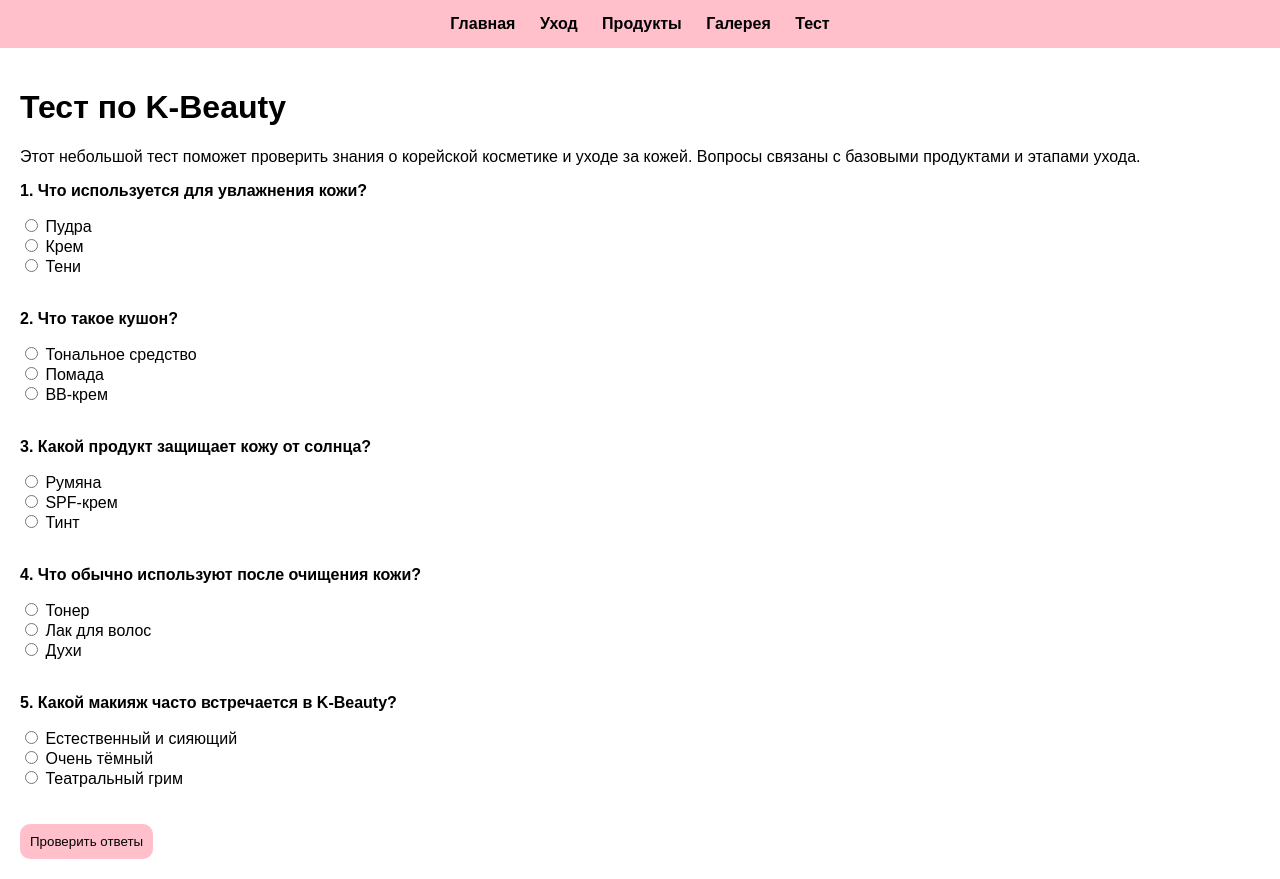
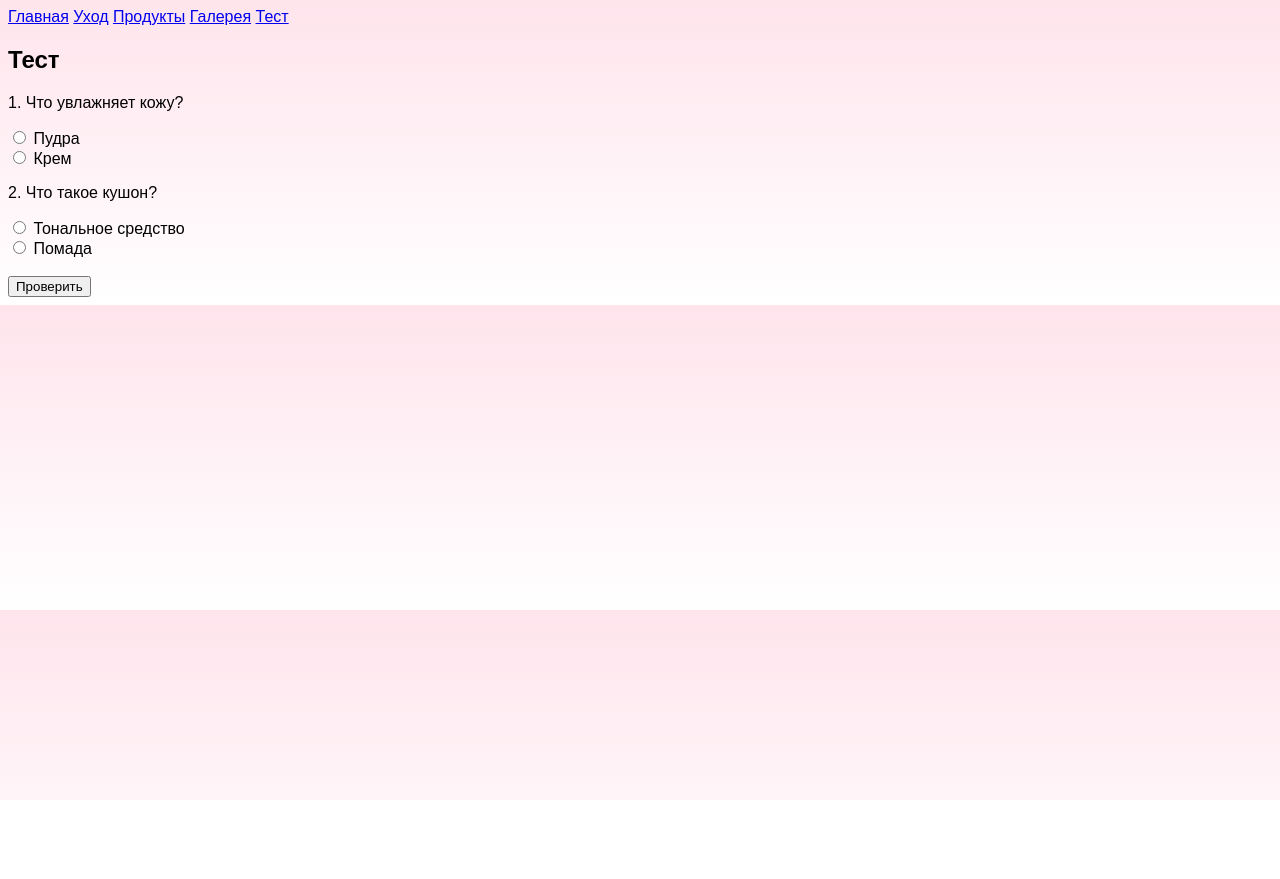
Before and after one commit to scwikoo/project, a plain HTML site: page quiz.html in a window 1280 px wide. After the commit the page ends 800 px from the top, so only its background shows below. Drawn offline with Linux system fonts and the light colour scheme.

Commit message:
Update quiz.html

```diff
--- a/quiz.html
+++ b/quiz.html
@@ -5,43 +5,9 @@
 <title>Тест</title>
 
 <style>
-
 body {
-  background: linear-gradient ( tobottom, #ffe4ec, #ffffff);
+  background: linear-gradient(to bottom, #ffe4ec, #fff);
   font-family: Arial;
-  margin: 0;
-}
-
-/* меню */
-nav {
-  background-color: #ffc0cb;
-  padding: 15px;
-  text-align: center;
-}
-
-nav a {
-  margin: 10px;
-  text-decoration: none;
-  color: black;
-  font-weight: bold;
-}
-
-nav a:hover {
-  color: white;
-}
-
-/* текст */
-.container {
-  padding: 20px;
-}
-
-/* кнопка */
-button {
-  padding: 10px;
-  background-color: #ffc0cb;
-  border: none;
-  border-radius: 10px;
-  cursor: pointer;
 }
 
 /* результат */
@@ -53,13 +19,11 @@ button {
   border-radius: 10px;
 }
 
-/* правильный результат */
 .correct {
   background-color: #c8f7c5;
   animation: fade 0.5s;
 }
 
-/* неправильный результат */
 .wrong {
   background-color: #f7c5c5;
   animation: shake 0.3s;
@@ -67,7 +31,7 @@ button {
 
 /* анимации */
 @keyframes fade {
-   from {opacity: 0;}
+  from {opacity: 0;}
   to {opacity: 1;}
 }
 
@@ -78,56 +42,37 @@ button {
   75% {transform: translateX(-5px);}
   100% {transform: translateX(0);}
 }
-
 </style>
 
 <script>
-
 function checkAnswers() {
-
   let score = 0;
 
   let q1 = document.querySelector('input[name="q1"]:checked');
   let q2 = document.querySelector('input[name="q2"]:checked');
-  let q3 = document.querySelector('input[name="q3"]:checked');
-  let q4 = document.querySelector('input[name="q4"]:checked');
-  let q5 = document.querySelector('input[name="q5"]:checked');
 
   let result = document.getElementById("result");
 
-  if (!q1  !q2  !q3  !q4  !q5) {
-
+  if (!q1 || !q2) {
     result.style.display = "block";
     result.className = "result wrong";
-    result.innerHTML = "❌ Ответьте на все вопросы!";
+    result.innerHTML = "Ответь на все вопросы!";
     return;
   }
 
-  if (q1.value == "correct") score++;
-  if (q2.value == "correct") score++;
-  if (q3.value == "correct") score++;
-  if (q4.value == "correct") score++;
-  if (q5.value == "correct") score++;
+  if (q1.value === "correct") score++;
+  if (q2.value === "correct") score++;
 
   result.style.display = "block";
 
-  if (score == 5) {
-
+  if (score === 2) {
     result.className = "result correct";
-    result.innerHTML = "✨ Отлично! Все ответы правильные!";
-
-  } else if (score >= 3) {
-
-    result.className = "result correct";
-    result.innerHTML = " Хороший результат! Правильных ответов: " + score;
-
+    result.innerHTML = "✨ Всё правильно!";
   } else {
-
     result.className = "result wrong";
-    result.innerHTML = "❌ Правильных ответов: " + score + ". Попробуй ещё!";
+    result.innerHTML = "❌ Есть ошибки!";
   }
 }
-
 </script>
 
 </head>
@@ -142,74 +87,21 @@ function checkAnswers() {
 <a href="quiz.html">Тест</a>
 </nav>
 
-<div class="container">
+<h2>Тест</h2>
 
-<h1>Тест по K-Beauty </h1>
-
-
-<p>
-Этот небольшой тест поможет проверить знания о корейской косметике и уходе за кожей.
-Вопросы связаны с базовыми продуктами и этапами ухода.
-
-</p>
-
-<!-- ВОПРОС 1 -->
-
-<p><b>1. Что используется для увлажнения кожи?</b></p>
-
+<p>1. Что увлажняет кожу?</p>
 <input type="radio" name="q1" value="wrong"> Пудра<br>
 <input type="radio" name="q1" value="correct"> Крем<br>
-<input type="radio" name="q1" value="wrong"> Тени<br>
+
+<p>2. Что такое кушон?</p>
+<input type="radio" name="q2" value="correct"> Тональное средство<br>
+<input type="radio" name="q2" value="wrong"> Помада<br>
 
 <br>
 
-<!-- ВОПРОС 2 -->
-
-<p><b>2. Что такое кушон?</b></p>
-
-<input type="radio" name="q2" value="correct"> Тональное средство<br>
-<input type="radio" name="q2" value="wrong"> Помада<br>
-<input type="radio" name="q2" value="wrong"> BB-крем <br>
-
-<br>
-
-<!-- ВОПРОС 3 -->
-
-<p><b>3. Какой продукт защищает кожу от солнца?</b></p>
-
-<input type="radio" name="q3" value="wrong"> Румяна<br>
-<input type="radio" name="q3" value="correct"> SPF-крем<br>
-<input type="radio" name="q3" value="wrong"> Тинт<br>
-
-<br>
-
-<!-- ВОПРОС 4 -->
-
-<p><b>4. Что обычно используют после очищения кожи?</b></p>
-
-<input type="radio" name="q4" value="correct"> Тонер<br>
-<input type="radio" name="q4" value="wrong"> Лак для волос<br>
-<input type="radio" name="q4" value="wrong"> Духи<br>
-
-<br>
-
-<!-- ВОПРОС 5 -->
-
-<p><b>5. Какой макияж часто встречается в K-Beauty?</b></p>
-
-<input type="radio" name="q5" value="correct"> Естественный и сияющий<br>
-<input type="radio" name="q5" value="wrong"> Очень тёмный<br>
-<input type="radio" name="q5" value="wrong"> Театральный грим<br>
-
-<br><br>
-
-<button onclick="checkAnswers()">
-  Проверить ответы
-</button>
+<button onclick="checkAnswers()">Проверить</button>
 
 <div id="result" class="result"></div>
 
-</div>
-
 </body>
 </html>
```
